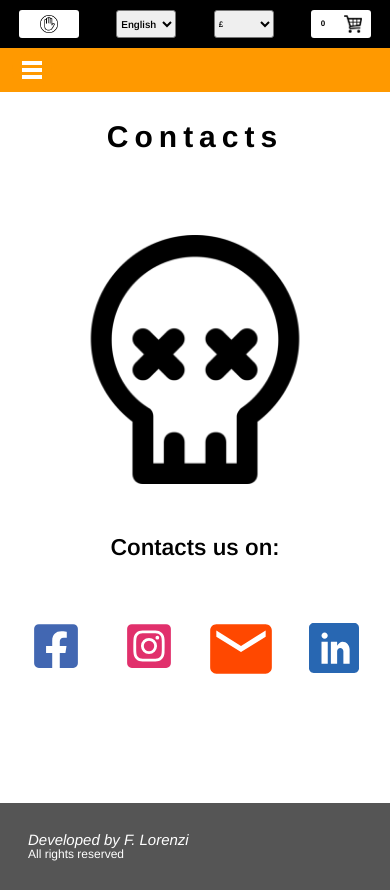
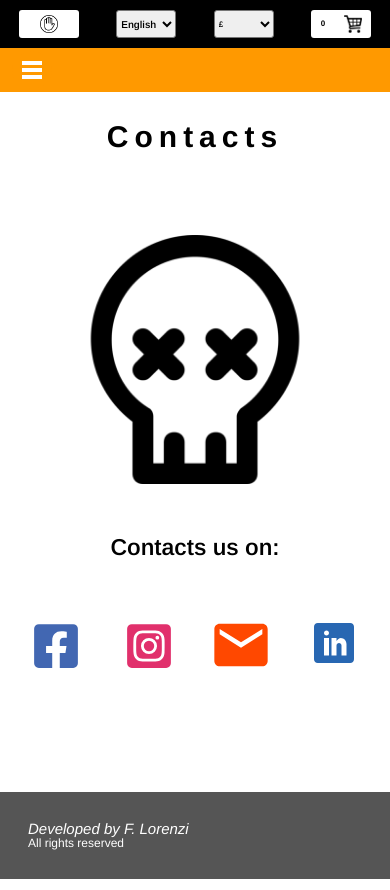
Before and after one commit to fabiolorenzi/tha-shirt, a React (Create React App) app in the folder client/: page /contacts in a window 390 px wide. Built offline with nearby package versions, Linux system fonts and the light colour scheme; a web font is replaced by a local one.

Commit message:
icons in Contacts component made more responsive

```diff
--- a/client/src/components/Contacts/stylesheets/Contacts.css
+++ b/client/src/components/Contacts/stylesheets/Contacts.css
@@ -138,5 +138,13 @@
   .contactsBody .contactsRight div div a {
     font-size: 50px;
   }
+  #linkedin {
+    font-size: 40px;
+    margin-top: 2px;
+  }
+  #email {
+    font-size: 64px;
+    margin-top: -8px;
+  }
 }
 /*# sourceMappingURL=Contacts.css.map */
--- a/client/src/components/Contacts/stylesheets/Contacts.scss
+++ b/client/src/components/Contacts/stylesheets/Contacts.scss
@@ -133,4 +133,14 @@
             }
         }
     }
+
+    #linkedin {
+        font-size: 40px;
+        margin-top: 2px;
+    }
+
+    #email {
+        font-size: 64px;
+        margin-top: -8px;
+    }
 }
```
Also changed, not shown: 1 other file (tests, documents, lock files or other folders).
